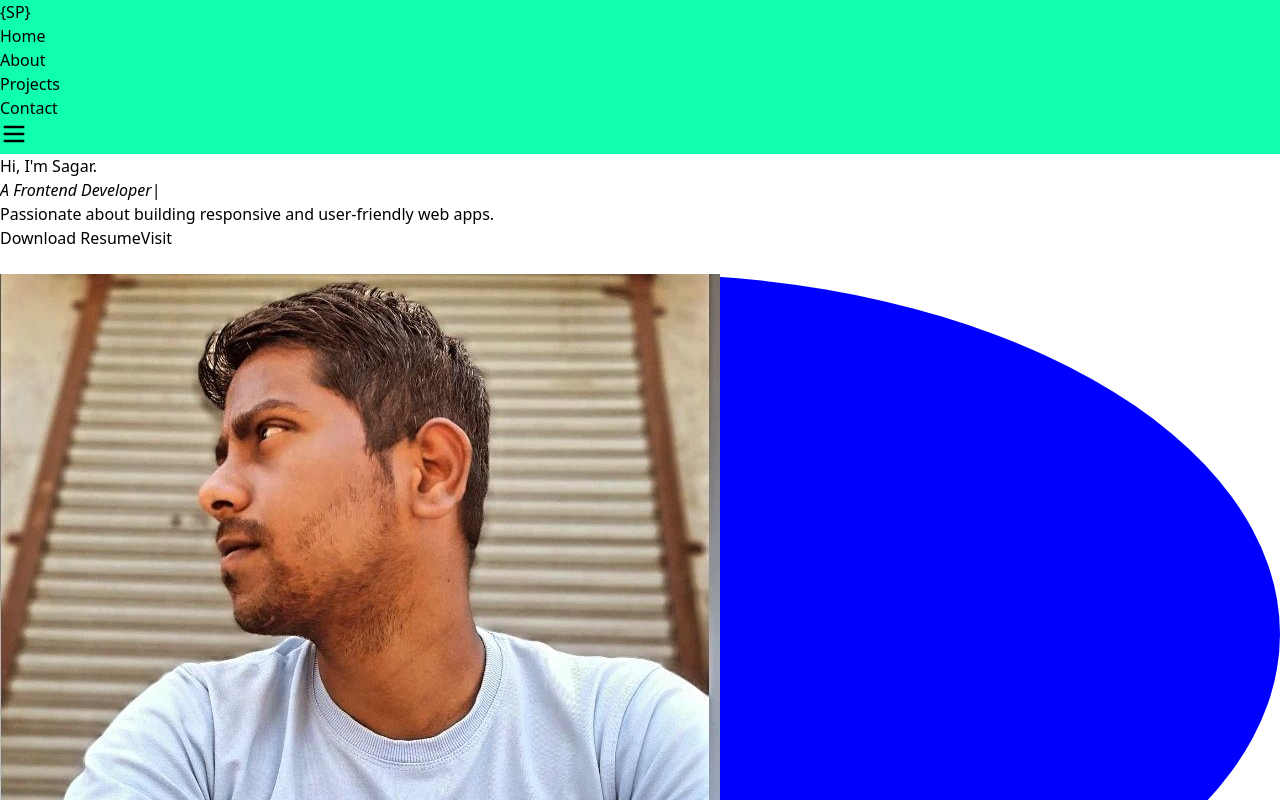
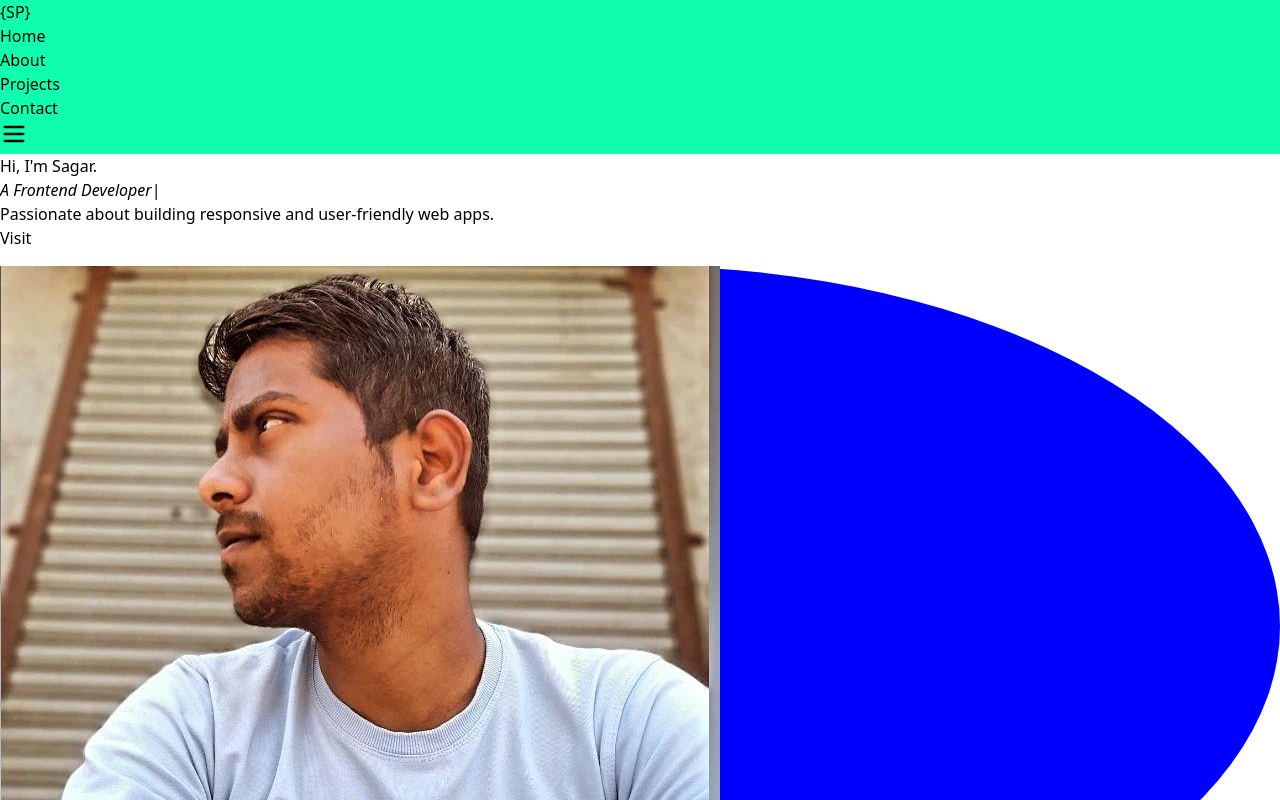
Before and after one commit to sagar-pendam/My-Portfolio, a React (Vite) app: page / in a window 1280 px wide. Shown: the top 800 px of the page. Built offline with nearby package versions, Linux system fonts and the light colour scheme; some icons are missing.

Commit message:
download resume button removed

```diff
--- a/src/components/Home.jsx
+++ b/src/components/Home.jsx
@@ -55,8 +55,8 @@ function Home() {
             </h2>
 
             <div className='buttons flex flex-wrap gap-4 items-center'>
-
-                <motion.a
+                {/* Download Resume button */}
+                {/* <motion.a
                     href='./Sagar_s_Resume__.pdf'
                     initial={{ opacity: 0, y: 20 }}
                     animate={{ opacity: 1, y: 0 }}
@@ -70,7 +70,7 @@ function Home() {
                     <button className='bg-[#101828] border-2 text-white px-4 py-2 rounded-4xl flex gap-2 items-center justify-between font-bold cursor-pointer hover:text-gray-300'>
                         Download Resume <motion.img className='size-5 animate-bounce' src='./svg/download.svg' />
                     </button>
-                </motion.a>
+                </motion.a> */}
 
                 {/* Visit Button (Optional: You can animate this too) */}
                 <motion.a
```
